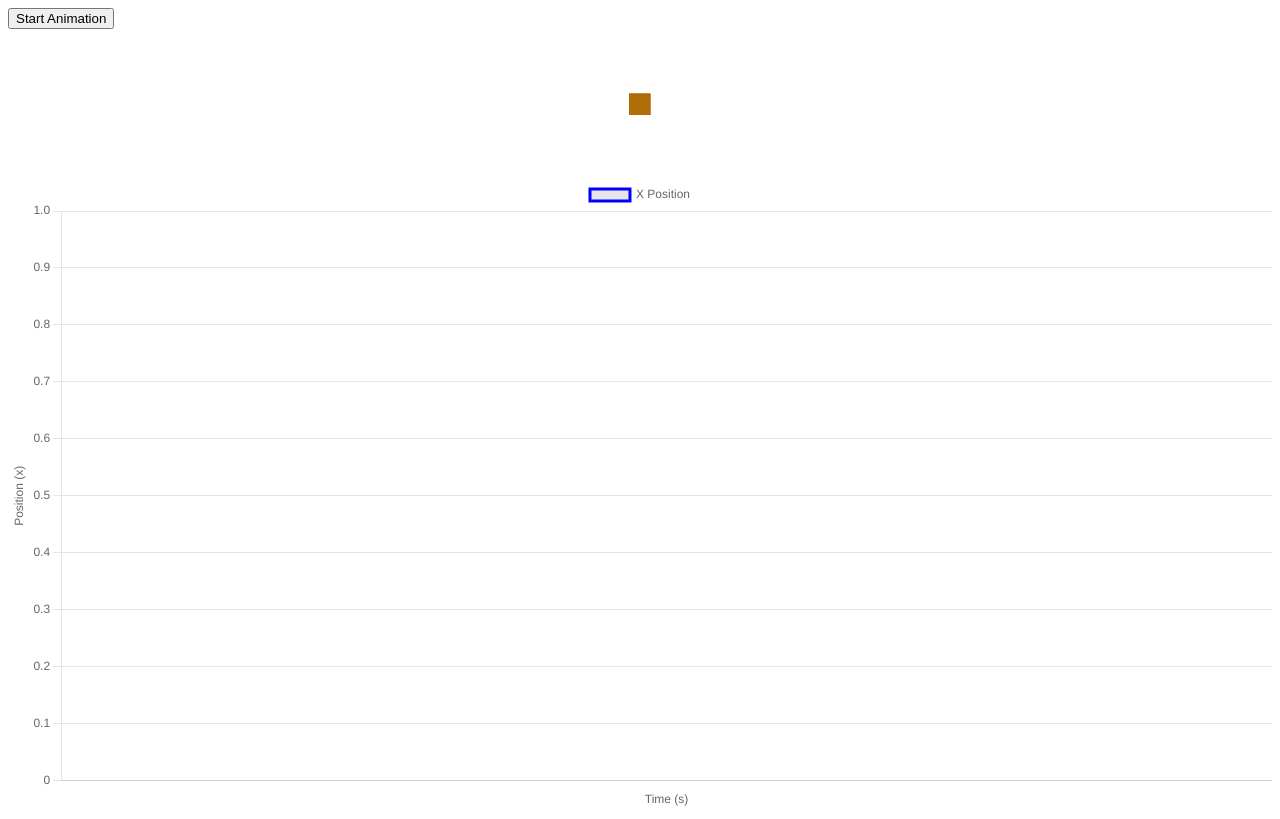
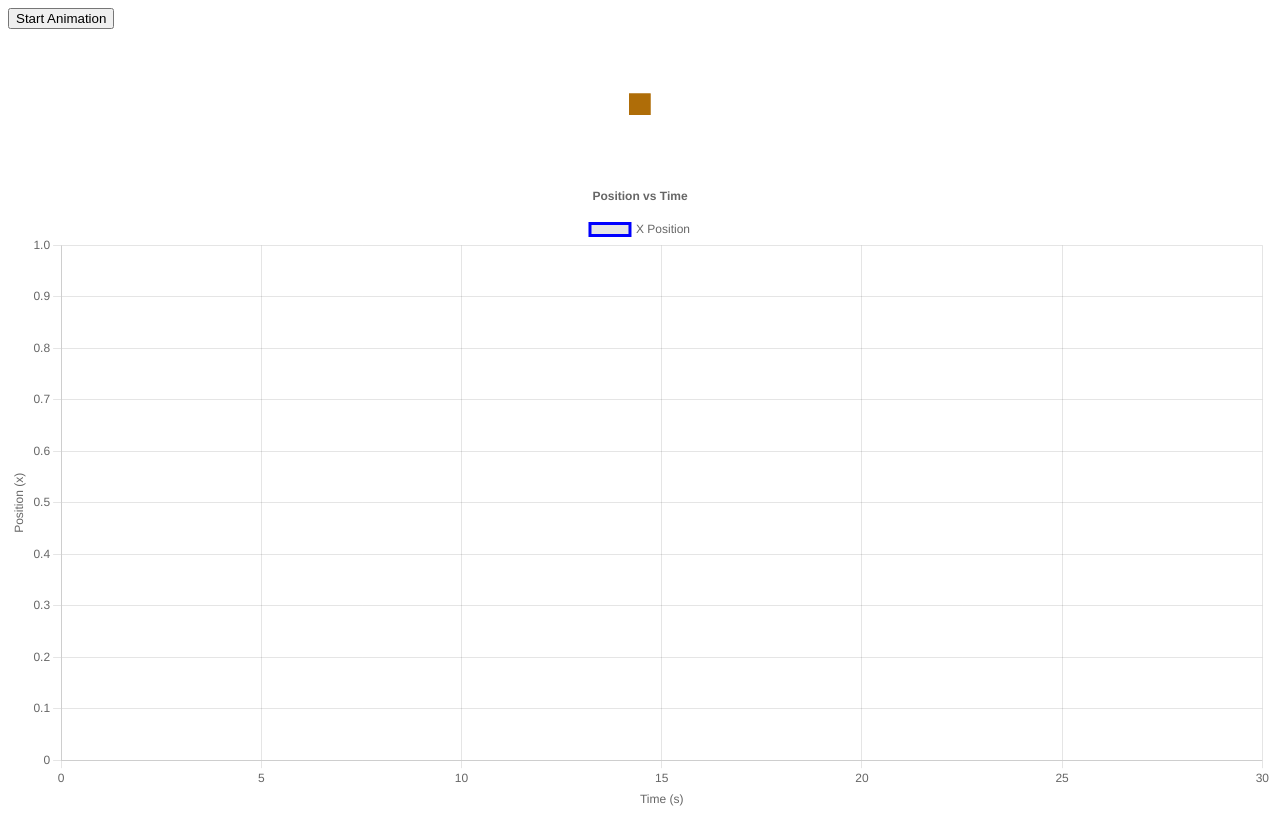
Before and after one commit to CBadweh/react3fiber, a React (Vite) app: page / in a window 1280 px wide. Built offline with nearby package versions, Linux system fonts and the light colour scheme.

Commit message:
Update Graph time axis with fix 0 to 30 second

```diff
--- a/src/PositionChart.jsx
+++ b/src/PositionChart.jsx
@@ -11,6 +11,7 @@
   Legend,
 } from "chart.js";
 
+// Register Chart.js components
 ChartJS.register(
   CategoryScale,
   LinearScale,
@@ -21,29 +22,77 @@
   Legend
 );
 
+// PositionChart component receives `data` prop with arrays of times and positions
 const PositionChart = ({ data }) => {
+  // Convert times and positions arrays into array of {x, y} objects for Chart.js
   const chartData = {
-    labels: data.times,
     datasets: [
       {
-        label: "X Position",
-        data: data.positions,
-        borderColor: "blue",
-        fill: false,
-        tension: 0.3,
+        label: "X Position",                // Label for legend and tooltip
+        data: data.times.map((t, i) => ({  // Map times to x and positions to y
+          x: t,
+          y: data.positions[i],
+        })),
+        borderColor: "blue",                // Line color
+        fill: false,                       // No fill under line
+        tension: 0.3,                      // Smooth curve tension (0 = straight)
+        showLine: true,                    // Show connecting line
+        pointRadius: 3,                    // Radius of points
+        pointHoverRadius: 6,               // Hover radius of points
       },
     ],
   };
 
+  // Chart configuration options
   const options = {
-    responsive: true,
-    animation: false, // Disable animation for live updates
+    responsive: true,                    // Make chart responsive
+    animation: false,                    // Disable animation for live updates
+    interaction: {
+      mode: "nearest",                  // Tooltip activates for nearest point
+      intersect: false,                 // Tooltip shows even if not directly over point
+    },
+    plugins: {
+      tooltip: {
+        enabled: true,
+        mode: "nearest",
+        intersect: false,
+        callbacks: {
+          // Customize tooltip text to show time and position with 2 decimal places
+          label: (context) => {
+            const x = context.parsed.x;
+            const y = context.parsed.y;
+            return `Time: ${x.toFixed(2)} s, Position: ${y.toFixed(2)}`;
+          },
+        },
+      },
+      legend: {
+        display: true,                 // Show legend at top
+        position: "top",
+      },
+      title: {
+        display: true,                 // Show chart title
+        text: "Position vs Time",
+      },
+    },
     scales: {
-      x: { title: { display: true, text: "Time (s)" } },
-      y: { title: { display: true, text: "Position (x)" } },
+      x: {
+        type: "linear",                // Use linear scale for numeric x-axis (time)
+        title: { display: true, text: "Time (s)" }, // Label for x-axis
+        min: 0,                       // Fix minimum x-axis value to 0 seconds
+        max: 30,                     // Fix maximum x-axis value to 30 seconds
+        ticks: { maxTicksLimit: 15 }, // Limit max number of tick labels to 15
+      },
+      y: {
+        title: { display: true, text: "Position (x)" }, // Label for y-axis
+      },
+    },
+    hover: {
+      mode: "nearest",                // Highlight nearest point on hover
+      intersect: false,               // Same hover behavior as interaction
     },
   };
 
+  // Render the Line chart with configured data and options
   return <Line data={chartData} options={options} />;
 };
 
```
